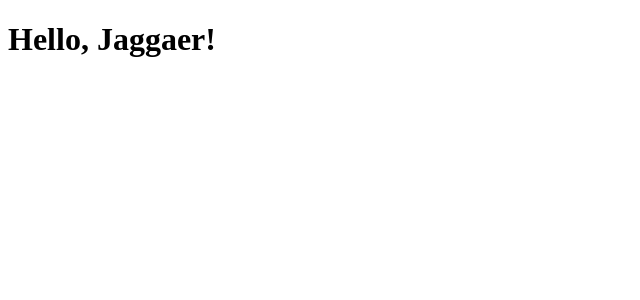
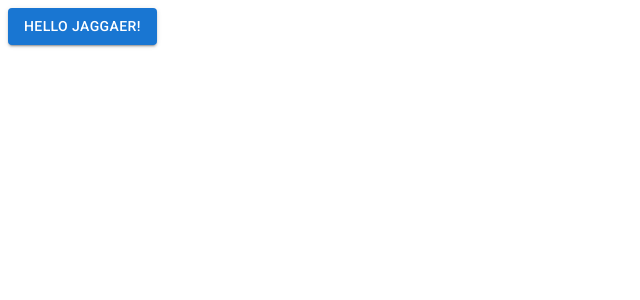
Before and after one commit to AbdulAhadSiddiqui11/jaggaer-frontend-assignment, a React app: page / in a window 1280 px wide. Shown: the top 300 px of the page, without its empty margins (0-640 px from the left). Built offline with nearby package versions, Linux system fonts and the light colour scheme.

Commit message:
MUI init

```diff
--- a/package.json
+++ b/package.json
@@ -11,6 +11,9 @@
   "author": "",
   "license": "ISC",
   "dependencies": {
+    "@emotion/react": "^11.11.3",
+    "@emotion/styled": "^11.11.0",
+    "@mui/material": "^5.15.10",
     "react": "^18.2.0",
     "react-dom": "^18.2.0"
   },
--- a/public/index.html
+++ b/public/index.html
@@ -4,6 +4,12 @@
     <meta charset="UTF-8" />
     <meta name="viewport" content="width=device-width, initial-scale=1.0" />
     <title>Jaggaer Frontend Assignment</title>
+    <link rel="preconnect" href="https://fonts.googleapis.com" />
+    <link rel="preconnect" href="https://fonts.gstatic.com" crossorigin />
+    <link
+      rel="stylesheet"
+      href="https://fonts.googleapis.com/css2?family=Roboto:wght@300;400;500;700&display=swap"
+    />
   </head>
   <body>
     <div id="root"></div>
--- a/src/App.js
+++ b/src/App.js
@@ -1,11 +1,8 @@
 import React from "react";
+import Button from "@mui/material/Button";
 
 function App() {
-  return (
-    <div>
-      <h1>Hello, Jaggaer!</h1>
-    </div>
-  );
+  return <Button variant="contained">Hello Jaggaer!</Button>;
 }
 
 export default App;
```
Also changed, not shown: 1 other file (tests, documents, lock files or other folders).
